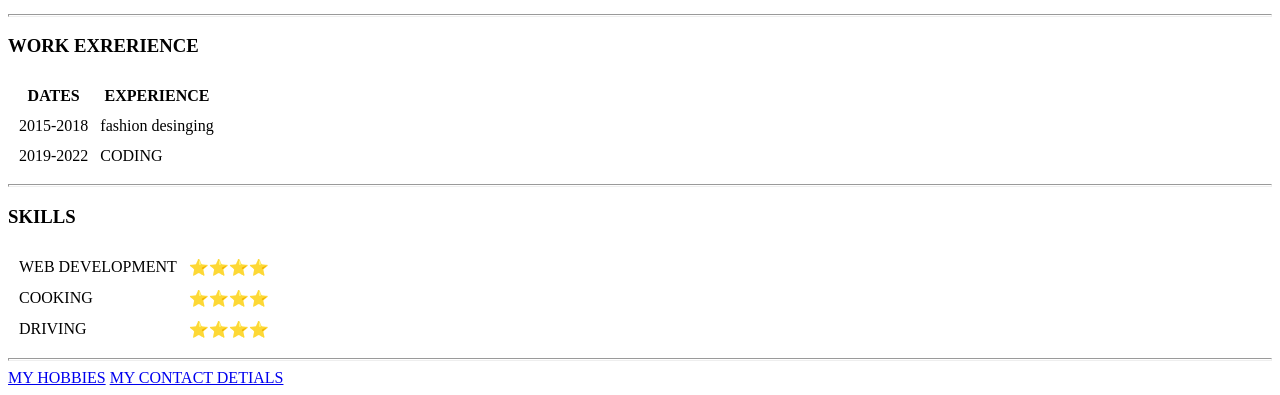
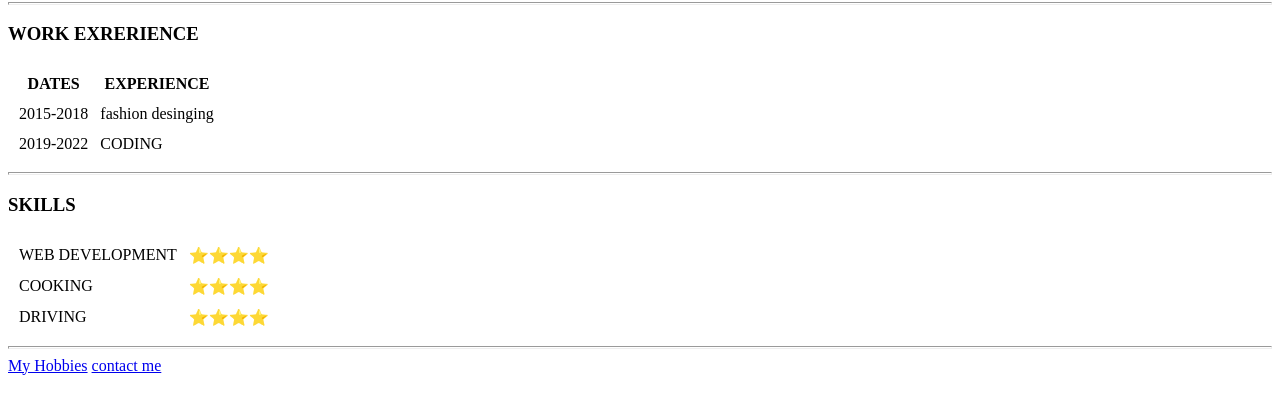
Before and after one commit to ELIHOYAH/CV, a plain HTML site: page index.html in a window 1280 px wide. Shown: the part 445-840 px from the top of the page. Drawn offline with Linux system fonts and the light colour scheme.

Commit message:
add initial CV website file

```diff
--- a/index.html
+++ b/index.html
@@ -1,4 +1,3 @@
-<!DOCTYPE html>
 <html>
 
 <head>
@@ -68,8 +67,8 @@
     </tbody>
   </table>
   <hr size=3>
-  <a href="hobbies.html">MY HOBBIES</a>
-  <a href="contact-me.html">MY CONTACT DETIALS</a>
+  <a href="hobbies.html">My Hobbies</a>
+  <a href="contact-me.html">contact me</a>
 
 </body>
 
```
